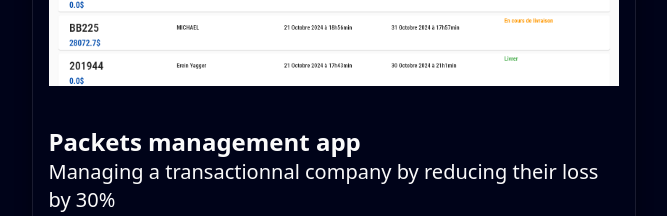
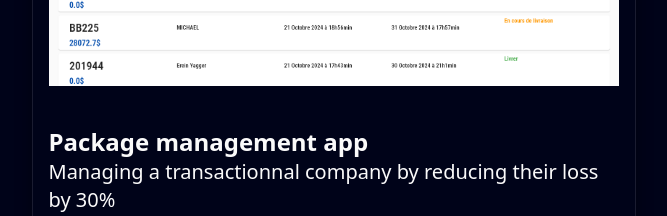
Before and after one commit to quantdev01/porfolio, a Next.js app: page / in a window 1280 px wide. Shown: the part 2120-2336 px from the top of the page, without its empty margins (308-975 px from the left). Built offline with nearby package versions, Linux system fonts and the light colour scheme.

Commit message:
made change on project name

```diff
--- a/data/index.ts
+++ b/data/index.ts
@@ -73,7 +73,7 @@ export const navItems = [
   export const projects = [
     {
       id: 1,
-      title: "Packets management app",
+      title: "Package management app",
       des: "Managing a transactionnal company by reducing their loss by 30%",
       img: "/packet.png",
       iconLists: ["/flutter.svg", "/dart.svg", "/firebase.svg",],
```
